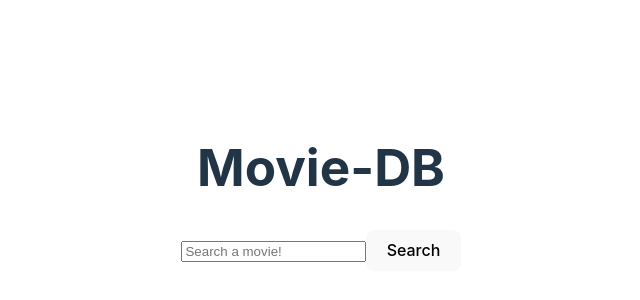
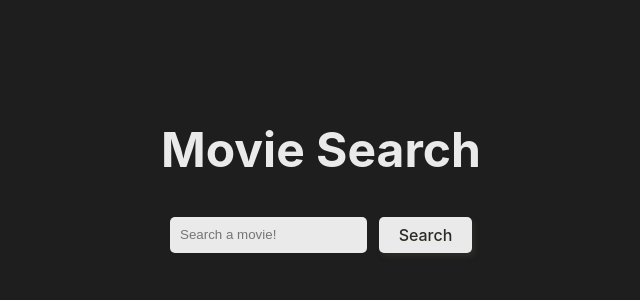
Before and after one commit to FelixW01/react-gi-week2, a React (Vite) app in the folder movie-app/: page / in a window 1280 px wide. Shown: the part 212-512 px from the top of the page, without its empty margins (319-959 px from the left). Built offline with nearby package versions, Linux system fonts and the light colour scheme.

Commit message:
worked on finishing movie-search

```diff
--- a/movie-app/src/App.css
+++ b/movie-app/src/App.css
@@ -4,3 +4,43 @@
   padding: 2rem;
   text-align: center;
 }
+
+body {
+  background-color: #1e1e1e;
+  color: #eaeaea;
+}
+
+.card {
+  padding: 2em;
+}
+
+.read-the-docs {
+  color: #888;
+}
+
+#searchInput {
+  background-color: #eaeaea;
+  color: #1e1e1e;
+  text-decoration: none;
+  border: none;
+  border-radius: 0.25rem;
+  padding: 0.75rem 1rem;
+  margin: 0.5rem;
+  min-width: 100%;
+}
+
+#searchBtn {
+  margin: 0.5rem;
+  background-color: #eaeaea;
+  color: #1e1e1e;
+  padding: 0.5rem 1.75rem;
+  border-radius: 0.25rem;
+}
+
+.inputDiv {
+  margin: 1.5rem auto;
+  display: flex;
+  flex-direction: row;
+  justify-content: center;
+  min-width: 100%;
+}
--- a/movie-app/src/App.jsx
+++ b/movie-app/src/App.jsx
@@ -1,9 +1,11 @@
-import { useState } from "react";
+import { useState, useEffect } from "react";
 import './App.css'
 import axios from "axios"
-
+import Card from "./components/card"
 function App() {
  const [searchInput, setSearchInput] = useState("")
+ const [movieId, setMovieId] = useState("");
+ const [movieList, setMovieList] = useState([])
 
  const handleSubmit = async () => {
     console.log(searchInput, '<< searchInput')
@@ -11,17 +13,46 @@ function App() {
     const url = `https://api.themoviedb.org/3/search/movie?api_key=${import.meta.env.VITE_API_KEY}&query=${encodeURIComponent(searchInput)}&include_adult=false&language=en-US&page=1`;
     try {
     const response = await axios.get(url);
-    console.log(response);
+    console.log(response, '<<< Get movie by name');
+    if (response.data.results && response.data.results.length > 0) {
+      setMovieId(response.data.results[0].id);
+    }
   } catch (error) {
     console.error(error);
    }
  }
 
+ // useEffect tracks and runs this callback whenever movieId changes
+ useEffect(() => {
+    if (movieId) {
+      similarMovies();
+    }
+ }, [movieId])
+
+ const similarMovies = async () => {
+  console.log(movieId)
+  const url = `https://api.themoviedb.org/3/movie/${encodeURIComponent(movieId)}/similar?api_key=${import.meta.env.VITE_API_KEY}&include_adult=false&language=en-US&page=1`;
+  try {
+    const response = await axios.get(url);
+    console.log(response, '<<< Similar movie by movieID');
+    setMovieList(response.data.results)
+  } catch (error) {
+    console.error(error);
+   }
+ }
+
+  useEffect(() => {
+    console.log(movieList, '<<<< MovieList');
+  }, [movieList]);
+
   return (
     <>
-    <h1>Movie-DB</h1>
-    <input id="searchInput" type="text" placeholder="Search a movie!" onChange={(e) => setSearchInput(e.target.value)} required></input>
-    <button id="searchBtn" onClick={handleSubmit}>Search</button>
+    <h1>Movie Search</h1>
+    <div className="inputDiv">
+      <input id="searchInput" type="text" placeholder="Search a movie!" onChange={(e) => setSearchInput(e.target.value)} required></input>
+      <button id="searchBtn" onClick={handleSubmit}>Search</button>
+    </div>
+    <Card movieList={movieList} />
     </>
   )
 }
--- /dev/null
+++ b/movie-app/src/components/card.css
@@ -0,0 +1,136 @@
+h1 {
+  color: #eaeaea;
+  font-size: 3rem;
+}
+h2 {
+  color: #eaeaea;
+  font-size: 2rem;
+  margin: 1rem 0;
+}
+.main-container {
+  display: flex;
+  flex-direction: column;
+  align-items: center;
+  justify-content: center;
+  min-height: 100vh;
+  width: 100%;
+  margin-bottom: 3rem;
+}
+
+.sub-title-div {
+  display: flex;
+  flex-direction: row;
+  align-items: start;
+  width: 80%;
+  padding: 1rem;
+}
+
+#inputForm {
+  min-width: 80%;
+  display: flex;
+  flex-direction: row;
+  justify-content: center;
+}
+
+#searchInput {
+  padding: 0.5rem 0.6rem;
+  margin-right: 0.3rem;
+  background-color: #eaeaea;
+  color: #2a2b26;
+  min-width: 25%;
+  border-bottom: 8px solid transparent;
+  text-decoration: none;
+  border: none;
+  outline: none;
+  border-radius: 5px;
+}
+
+#searchBtn {
+  padding: 0.5rem 1.2rem;
+  border-radius: 5px;
+  background-color: #eaeaea;
+  color: #2a2b26;
+  box-shadow: 3px 4px 4px #2a2b26;
+  text-decoration: none;
+  border: none;
+  outline: none;
+}
+
+#searchBtn:hover {
+  background-color: #bdc3c7;
+}
+
+#heroDiv {
+  display: flex;
+  flex-direction: column;
+  align-items: center;
+  justify-content: flex-start;
+  max-width: 100%;
+  max-height: 50%;
+  gap: 1rem;
+}
+
+.card {
+  display: flex;
+  flex-direction: row;
+  align-items: center;
+  border: 1px solid #bdc3c7;
+  border-radius: 8px;
+  box-shadow: 0 4px 8px rgba(0, 0, 0, 0.1);
+  overflow: hidden;
+  transition: transform 0.3s ease, box-shadow 0.3s ease;
+  width: 80%;
+  min-height: 40%;
+  background-color: #eaeaea;
+  color: #2c3e50;
+}
+
+.card:hover {
+  transform: translateY(-2px);
+  box-shadow: 0 8px 16px rgba(0, 0, 0, 0.15);
+}
+
+.card-img-top {
+  flex: 0 0 auto;
+  width: 175px;
+  height: auto;
+  object-fit: cover;
+  border-radius: 8px;
+  margin-right: 1rem;
+}
+
+.card-body {
+  display: flex;
+  flex-direction: column;
+  flex-grow: 1;
+  max-height: 100%;
+  overflow: auto;
+}
+
+.card-title {
+  font-size: 1.5rem;
+  font-weight: bold;
+  margin: 0.5rem 0;
+}
+
+.card-text {
+  font-size: 0.95rem;
+  margin: 0.5rem 0;
+}
+
+#footer-container {
+  background-color: #eaeaea;
+  color: #2c3e50;
+  margin: 0;
+  display: flex;
+  flex-direction: column;
+  align-items: center;
+  padding: 0.6rem;
+}
+
+@media (max-width: 600px) {
+  .card-img-top {
+    width: 100px;
+    height: auto;
+  }
+}
--- /dev/null
+++ b/movie-app/src/components/card.jsx
@@ -0,0 +1,35 @@
+import './Card.css'
+import PropTypes from 'prop-types';
+
+function Card({movieList}) {
+  console.log(movieList, '<< movieList in component')
+  return (
+    <>
+    {movieList.length > 0 ?
+    <div id="heroDiv">
+    {movieList.map((movie => {
+      return (
+      <div className="card" key={movie.id}>
+        <a href={`https://www.themoviedb.org/movie/${movie.id}-${movie.title}?language=en-US`}>
+        <img src={`https://image.tmdb.org/t/p/w500/${movie.poster_path}`} className="card-img-top" alt={`${movie.title}-poster`}/>
+        </a>
+        <div className="card-body">
+          <p className="card-title">{movie.title}</p>
+          <p className="card-text"><small>Release Date: {movie.release_date}</small></p>
+          <p className="card-text">{movie.overview}</p>
+        </div>
+    </div>
+      );
+    }))}
+    </div>
+    : null}
+    </>
+  )
+}
+
+// Strict mode keeps on telling me my props aren't validated, this validates the prop types and gets rid of the red lines.
+Card.propTypes = {
+  movieList: PropTypes.array.isRequired,
+};
+
+export default Card
```
Also changed, not shown: 1 other file (tests, documents, lock files or other folders).
